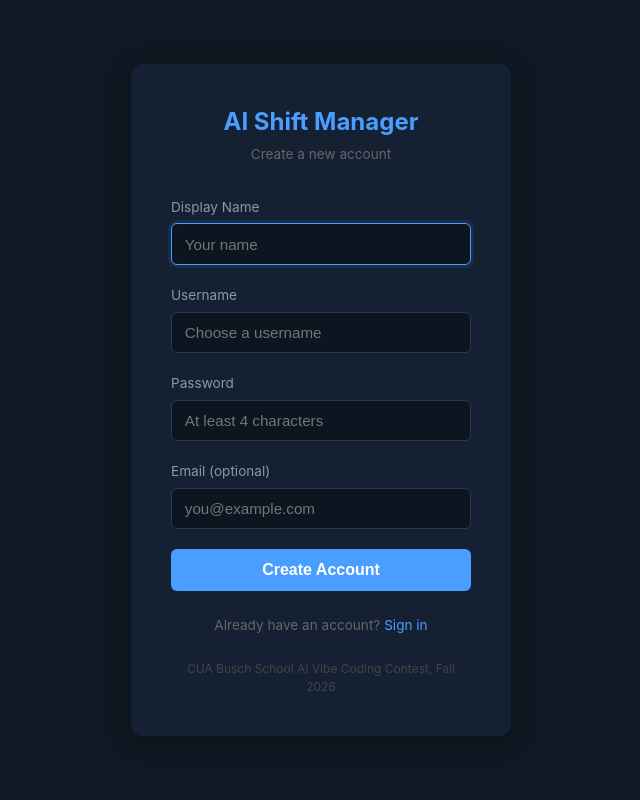
After one commit to 23wgillis-cua/ai-shift-manager, a Flask app: page /register in a window 1280 px wide. The commit adds this page. Shown: the whole page, without its empty margins (319-959 px from the left). Run offline with Flask 3, Linux system fonts and the light colour scheme.

Commit message:
Add user registration with username uniqueness check and login page link

```diff
--- a/app/__init__.py
+++ b/app/__init__.py
@@ -494,6 +494,36 @@ def login():
     return render_template("login.html", error=error)
 
 
+@app.route("/register", methods=["GET", "POST"])
+def register():
+    error = None
+    if request.method == "POST":
+        username = request.form.get("username", "").strip()
+        password = request.form.get("password", "")
+        display_name = request.form.get("display_name", "").strip()
+        email = request.form.get("email", "").strip()
+        if not username or not password or not display_name:
+            error = "All fields are required."
+        elif len(password) < 4:
+            error = "Password must be at least 4 characters."
+        else:
+            db = get_db()
+            existing = db.execute("SELECT * FROM users WHERE username = ?", (username,)).fetchone()
+            if existing:
+                error = "That username is taken."
+            else:
+                db.execute(
+                    "INSERT INTO users (username, password_hash, display_name, role, email) VALUES (?, ?, ?, 'manager', ?)",
+                    (username, generate_password_hash(password), display_name, email or None),
+                )
+                db.commit()
+                db.close()
+                log_action("user_registered", username)
+                return redirect(url_for("login"))
+            db.close()
+    return render_template("register.html", error=error)
+
+
 @app.route("/logout")
 def logout():
     session.clear()
--- /dev/null
+++ b/app/templates/register.html
@@ -0,0 +1,128 @@
+<!DOCTYPE html>
+<html lang="en">
+<head>
+    <meta charset="UTF-8">
+    <meta name="viewport" content="width=device-width, initial-scale=1.0">
+    <title>AI Shift Manager - Register</title>
+    <style>
+        * { margin: 0; padding: 0; box-sizing: border-box; }
+        body {
+            font-family: -apple-system, BlinkMacSystemFont, 'Segoe UI', Roboto, sans-serif;
+            background: #0f1923;
+            color: #e0e0e0;
+            display: flex;
+            align-items: center;
+            justify-content: center;
+            min-height: 100vh;
+            line-height: 1.5;
+        }
+        .login-box {
+            background: #152033;
+            padding: 2.5rem;
+            border-radius: 12px;
+            width: 380px;
+            max-width: 90vw;
+            box-shadow: 0 4px 24px rgba(0,0,0,0.3);
+        }
+        .login-box h1 {
+            font-size: 1.5rem;
+            color: #4a9eff;
+            text-align: center;
+            margin-bottom: 0.25rem;
+            font-weight: 700;
+        }
+        .login-box .subtitle {
+            text-align: center;
+            color: #666;
+            font-size: 0.85rem;
+            margin-bottom: 2rem;
+        }
+        .form-group { margin-bottom: 1.25rem; }
+        .form-group label {
+            display: block;
+            font-size: 0.85rem;
+            color: #8899aa;
+            margin-bottom: 0.4rem;
+        }
+        .form-group input {
+            width: 100%;
+            padding: 0.7rem 0.8rem;
+            border: 1px solid #2a3a4a;
+            border-radius: 6px;
+            background: #0d1520;
+            color: #e0e0e0;
+            font-size: 0.95rem;
+            transition: border-color 0.15s ease, box-shadow 0.15s ease;
+        }
+        .form-group input:focus {
+            outline: none;
+            border-color: #4a9eff;
+            box-shadow: 0 0 0 3px rgba(74,158,255,0.1);
+        }
+        .error {
+            color: #ff4a4a;
+            font-size: 0.85rem;
+            text-align: center;
+            margin-bottom: 1rem;
+        }
+        .btn {
+            width: 100%;
+            padding: 0.75rem;
+            background: #4a9eff;
+            color: #fff;
+            border: none;
+            border-radius: 6px;
+            font-size: 1rem;
+            font-weight: 600;
+            cursor: pointer;
+            transition: all 0.15s ease;
+        }
+        .btn:hover { background: #3a8ee0; transform: translateY(-1px); }
+        .btn:active { transform: translateY(0); }
+        .alt-link {
+            text-align: center;
+            margin-top: 1.5rem;
+            font-size: 0.85rem;
+            color: #666;
+        }
+        .alt-link a { color: #4a9eff; text-decoration: none; }
+        .alt-link a:hover { text-decoration: underline; }
+        .footer {
+            text-align: center;
+            margin-top: 1.5rem;
+            font-size: 0.75rem;
+            color: #444;
+        }
+    </style>
+</head>
+<body>
+    <div class="login-box">
+        <h1>AI Shift Manager</h1>
+        <p class="subtitle">Create a new account</p>
+        {% if error %}
+        <p class="error">{{ error }}</p>
+        {% endif %}
+        <form method="POST" action="/register">
+            <div class="form-group">
+                <label for="display_name">Display Name</label>
+                <input type="text" id="display_name" name="display_name" placeholder="Your name" required autofocus>
+            </div>
+            <div class="form-group">
+                <label for="username">Username</label>
+                <input type="text" id="username" name="username" placeholder="Choose a username" required>
+            </div>
+            <div class="form-group">
+                <label for="password">Password</label>
+                <input type="password" id="password" name="password" placeholder="At least 4 characters" required>
+            </div>
+            <div class="form-group">
+                <label for="email">Email (optional)</label>
+                <input type="email" id="email" name="email" placeholder="you@example.com">
+            </div>
+            <button type="submit" class="btn">Create Account</button>
+        </form>
+        <p class="alt-link">Already have an account? <a href="/login">Sign in</a></p>
+        <p class="footer">CUA Busch School AI Vibe Coding Contest, Fall 2026</p>
+    </div>
+</body>
+</html>
```
Also changed, not shown: app/templates/login.html (+9 -0 lines).
